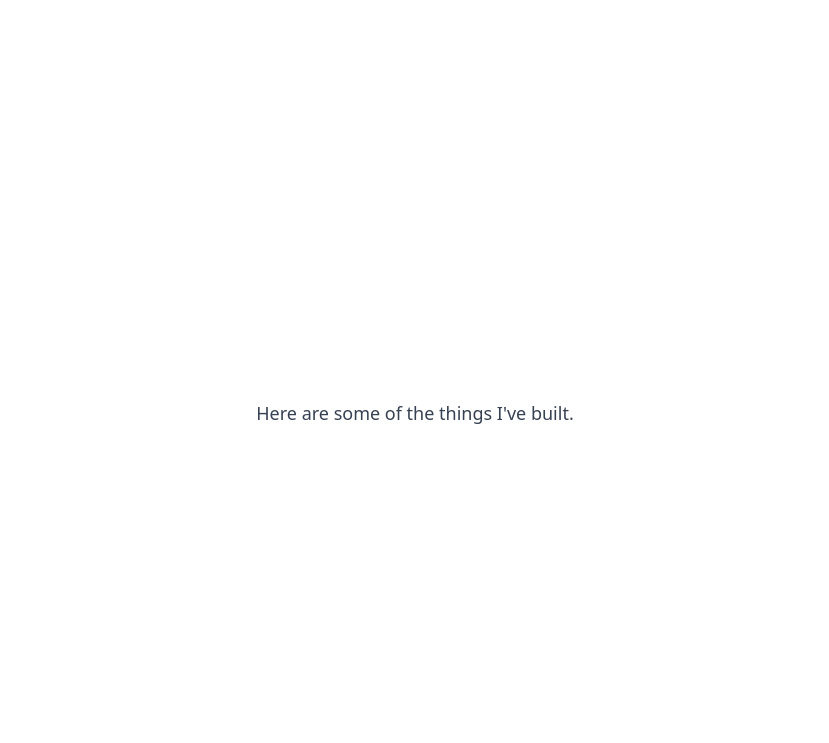
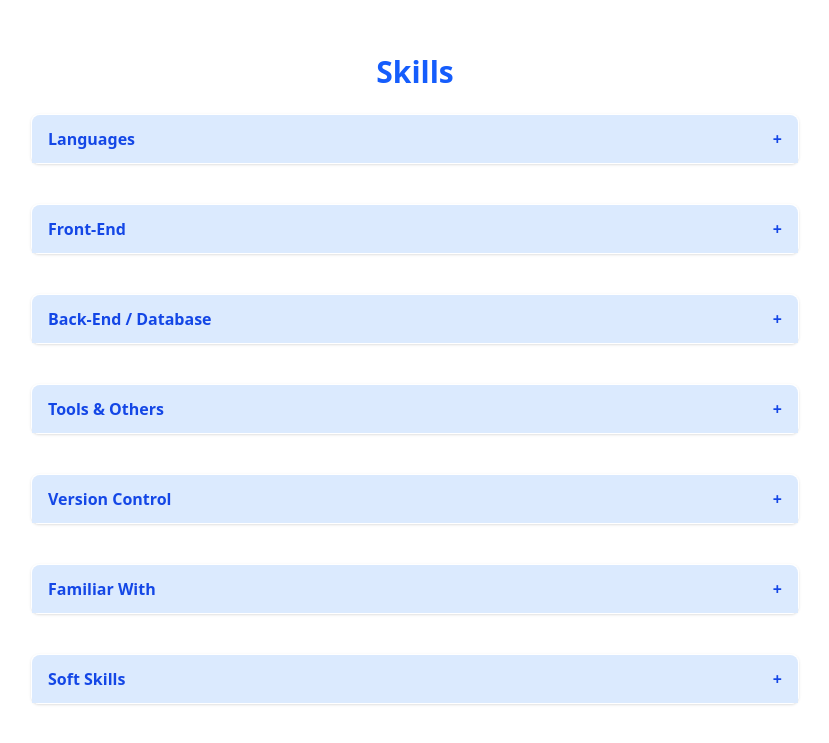
Before and after one commit to JP-Repo-07/jp-web-portfolio, a React (Vite) app: page / in a window 1280 px wide. Shown: the part 1869-2612 px from the top of the page, without its empty margins (225-1054 px from the left). Built offline with nearby package versions, Linux system fonts and the light colour scheme.

Commit message:
add skills page

```diff
--- a/src/App.tsx
+++ b/src/App.tsx
@@ -3,6 +3,7 @@
 import { Contact } from "./pages/Contact";
 import { Home } from "./pages/Home";
 import { Projects } from "./pages/Projects";
+import { Skills } from "./pages/Skills";
 
 
 function App() {
@@ -14,6 +15,7 @@
       <main className="w-full space-y-24">
         <Home />
         <About />
+        <Skills />
         <Projects />
         <Contact />
       </main>
--- a/src/components/Navbar.tsx
+++ b/src/components/Navbar.tsx
@@ -13,6 +13,7 @@
           <ul className="hidden md:flex space-x-6 text-gray-700 font-medium">
             <li><a href="#home" className="hover:text-blue-500 active:text-blue-600">Home</a></li>
             <li><a href="#about" className="hover:text-blue-500 active:text-blue-600">About</a></li>
+            <li><a href="#skills" className="hover:text-blue-500 active:text-blue-600">Skills</a></li>
             <li><a href="#projects" className="hover:text-blue-500 active:text-blue-600">Projects</a></li>
             <li><a href="#contact" className="hover:text-blue-500 active:text-blue-600">Contact</a></li>
           </ul>
@@ -28,6 +29,7 @@
             ${isOpen ? 'translate-y-0 opacity-100 visible' : '-translate-y-6 opacity-0 invisible'}`}>
             <a href="#home" onClick={() => setIsOpen(false)} className="text-black hover:text-blue-500 active:text-blue-600">Home</a>
             <a href="#about" onClick={() => setIsOpen(false)} className="text-black hover:text-blue-500 active:text-blue-600">About</a>
+            <a href="#skills" onClick={() => setIsOpen(false)} className="text-black hover:text-blue-500 active:text-blue-600">About</a>
             <a href="#projects" onClick={() => setIsOpen(false)} className="text-black hover:text-blue-500 active:text-blue-600">Projects</a>
             <a href="#contact" onClick={() => setIsOpen(false)} className="text-black hover:text-blue-500 active:text-blue-600">Contact</a>
           </div>
--- /dev/null
+++ b/src/components/SkillCategory.tsx
@@ -0,0 +1,35 @@
+import React, { useState } from "react";
+
+type SkillCategoryProps = {
+  title: string;
+  skills: string[];
+};
+
+export const SkillCategory: React.FC<SkillCategoryProps> = ({ title, skills }) => {
+  const [isOpen, setIsOpen] = useState(false);
+
+  return (
+    <div className="mb-4 border rounded-lg shadow-sm">
+      <button
+        onClick={() => setIsOpen(!isOpen)}
+        className="w-full flex justify-between items-center px-4 py-3 bg-blue-100 hover:bg-blue-200 text-blue-700 font-semibold rounded-t-lg"
+      >
+        {title}
+        <span>{isOpen ? "−" : "+"}</span>
+      </button>
+
+      {isOpen && (
+        <div className="grid grid-cols-2 md:grid-cols-3 gap-4 px-4 py-4 bg-white border-t">
+          {skills.map((skill) => (
+            <div
+              key={skill}
+              className="p-3 bg-blue-50 text-blue-700 rounded-lg text-center shadow-sm font-medium"
+            >
+              {skill}
+            </div>
+          ))}
+        </div>
+      )}
+    </div>
+  );
+};
--- a/src/pages/Skills.tsx
+++ b/src/pages/Skills.tsx
@@ -0,0 +1,76 @@
+import { SkillCategory } from "../components/SkillCategory"; // adjust path if needed
+
+export const Skills = () => {
+    return (
+        <section id="skills" className="min-h-screen bg-white px-6 py-16 flex items-center justify-center">
+            <div className="w-full max-w-3xl flex flex-col items-center space-y-6">
+            <h2 className="text-3xl font-bold text-blue-600 mb-6 text-center">Skills</h2>
+                <div className="w-full shrink-0">
+                    <SkillCategory title="Languages" skills={["HTML", "CSS", "JavaScript"]} />
+                </div>
+
+                <div className="w-full shrink-0">
+                    <SkillCategory title="Front-End" skills={["ReactJS", "Tailwind", "Styled Components", "Axios"]} />
+                </div>
+
+                <div className="w-full shrink-0">
+                    <SkillCategory title="Back-End / Database" skills={["Node.js", "TypeScript", "Azure"]} />
+                </div>
+
+                <div className="w-full shrink-0">
+                    <SkillCategory
+                        title="Tools & Others"
+                        skills={[
+                            "REST APIs",
+                            "VS Code",
+                            "Postman",
+                            "AI Prompting (ChatGPT, Github Copilot)",
+                            "Azure Logic Apps",
+                        ]}
+                    />
+                </div>
+
+                <div className="w-full shrink-0">
+                    <SkillCategory title="Version Control" skills={["Git", "GitHub"]} />
+                </div>
+
+                <div className="w-full shrink-0">
+                    <SkillCategory
+                        title="Familiar With"
+                        skills={[
+                            "NextJS",
+                            "VueJS",
+                            "Flutter",
+                            "Docker",
+                            "C#",
+                            "PHP",
+                            "Python",
+                            "Bootstrap",
+                            "SQL",
+                            "AWS Lambda",
+                        ]}
+                    />
+                </div>
+
+                <div className="w-full shrink-0">
+                    <SkillCategory
+                        title="Soft Skills"
+                        skills={[
+                            "Accountability",
+                            "Problem-Solving",
+                            "Team Collaboration",
+                            "Adaptability",
+                            "Self-Motivated",
+                            "Strong Communication",
+                            "Initiative",
+                            "Continuous Learning",
+                            "Attention to Detail",
+                            "Critical Thinking",
+                        ]}
+                    />
+                </div>
+            </div>
+
+        </section>
+    );
+};
```
